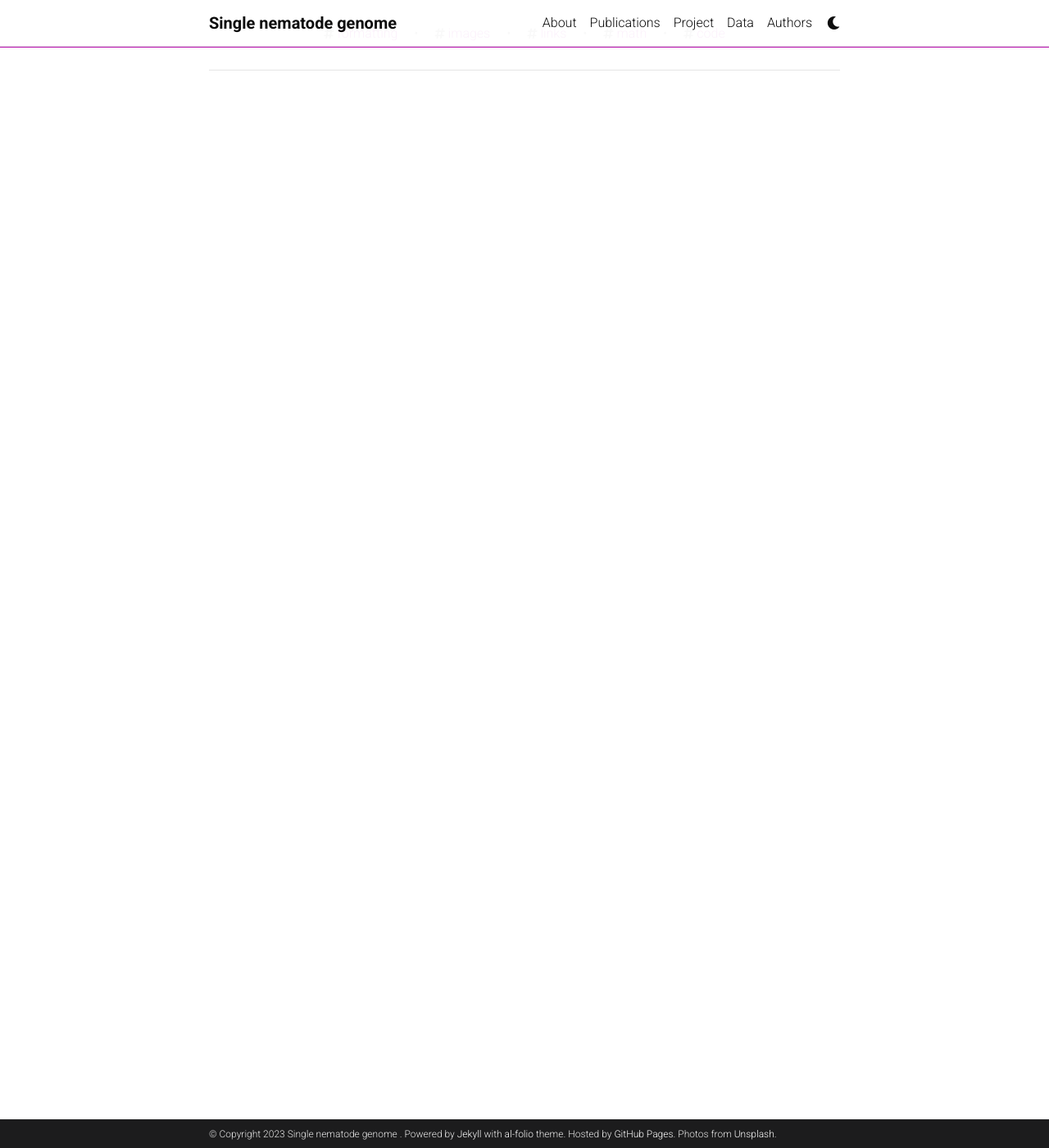
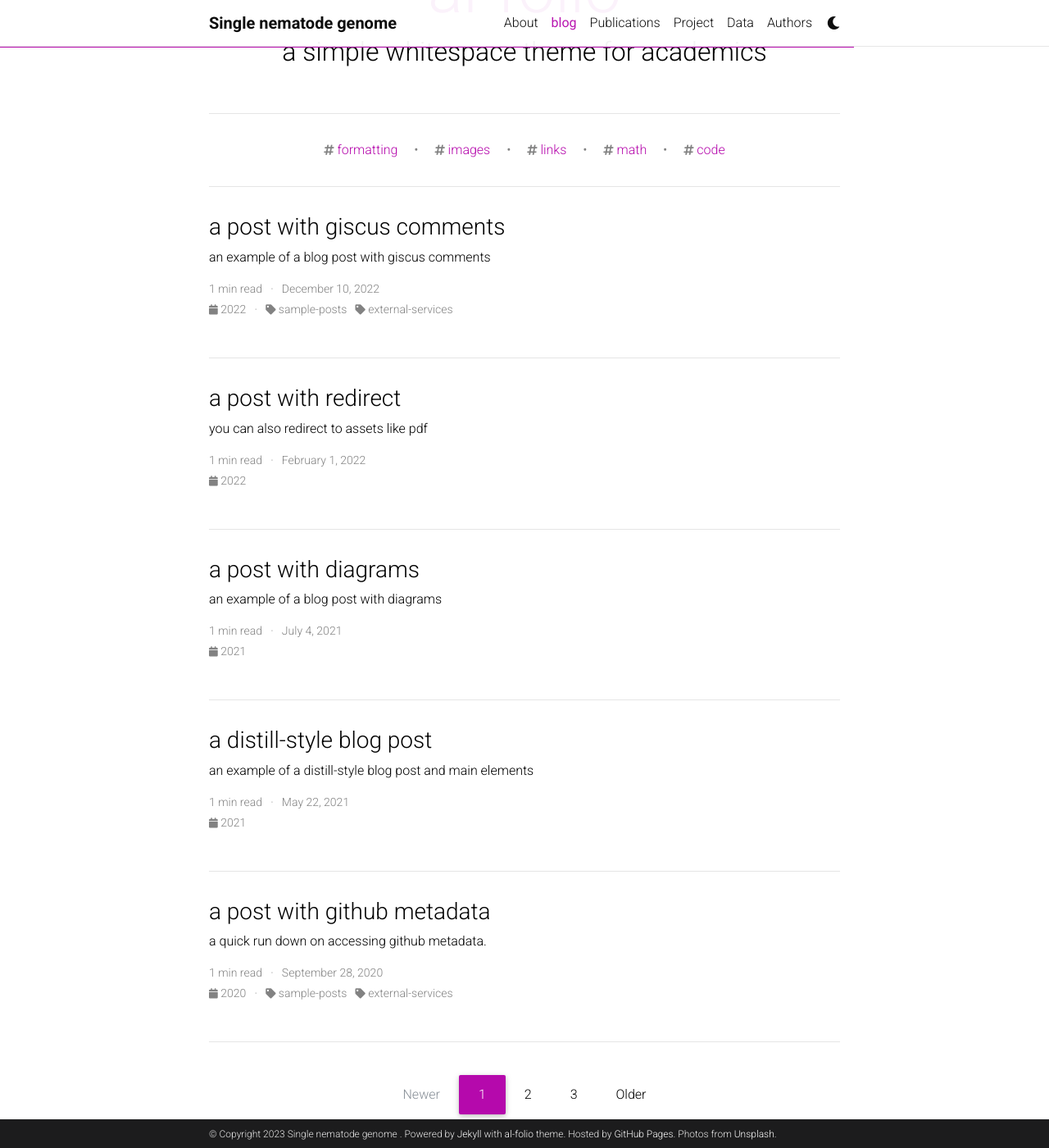
Before and after one commit to YiChienLee1010/Single-nematode-genome, a Jekyll site: the page built from blog/index.html, in a window 1280 px wide and 1400 px high, scrolled down 197 px. Shown: the whole window at 82% size. Built offline with Jekyll 4.4.1, drawn with Linux system fonts in a browser that asks for light colours; the list of posts is cut into pages by our own code; comment, search, counter and statistics services are not loaded; a style sheet for code colours, icons or effects is not loaded.

Commit message:
Update _config.yml

```diff
--- a/_config.yml
+++ b/_config.yml
@@ -114,6 +114,51 @@ panelbear_analytics:  # panelbear analytics site ID (format: XXXXXXXXX)
 
 google_site_verification:  # your google-site-verification ID (Google Search Console)
 bing_site_verification:  # out your bing-site-verification ID (Bing Webmaster)
+
+
+# -----------------------------------------------------------------------------
+# Blog
+# -----------------------------------------------------------------------------
+
+blog_name: al-folio # blog_name will be displayed in your blog page
+blog_nav_title: blog # your blog must have a title for it to be displayed in the nav bar
+blog_description: a simple whitespace theme for academics
+permalink: /blog/:year/:title/
+
+# Pagination
+pagination:
+  enabled: true
+
+related_blog_posts:
+  enabled: true
+  max_related: 5
+
+# Giscus comments (RECOMMENDED)
+# Follow instructions on https://giscus.app/ to setup for your repo to fill out
+# the information below.
+giscus:
+  repo: alshedivat/al-folio      # <your-github-user-name>/<your-github-repo-name>
+  repo_id: MDEwOlJlcG9zaXRvcnk2MDAyNDM2NQ==
+  category: Comments             # name of the category under which discussions will be created
+  category_id: DIC_kwDOA5PmLc4CTBt6
+  mapping: title                 # identify discussions by post title
+  strict: 1                      # use strict identification mode
+  reactions_enabled: 1           # enable (1) or disable (0) emoji reactions
+  input_position: bottom         # whether to display input form below (bottom) or above (top) the comments
+  theme: preferred_color_scheme  # name of the color scheme (preferred works well with al-folio light/dark mode)
+  emit_metadata: 0
+  lang: en
+
+# Disqus comments (DEPRECATED)
+disqus_shortname: al-folio # put your disqus shortname
+# https://help.disqus.com/en/articles/1717111-what-s-a-shortname
+
+# External sources.
+# If you have blog posts published on medium.com or other external sources,
+# you can display them in your blog by adding a link to the RSS feed.
+external_sources:
+  - name: medium.com
+    rss_url: https://medium.com/@al-folio/feed
 
 
 # -----------------------------------------------------------------------------
```
